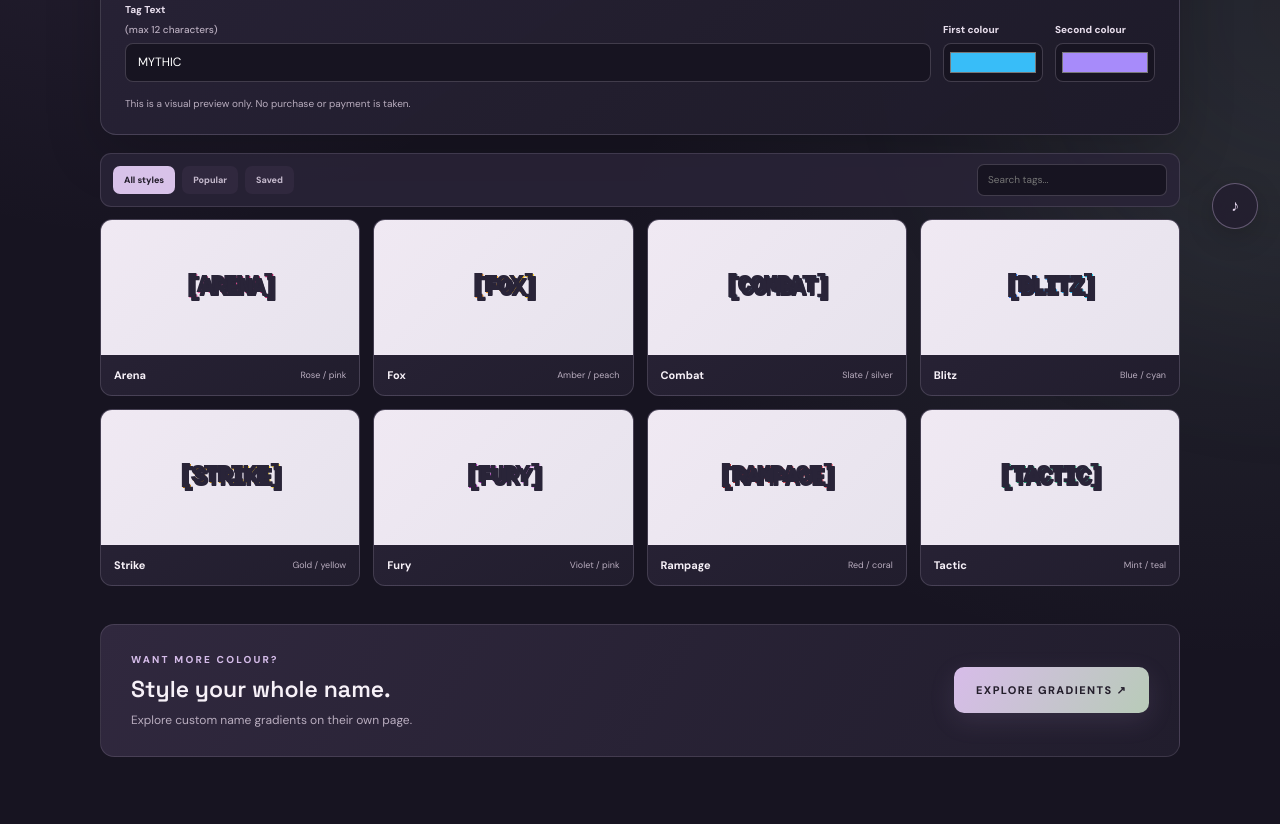
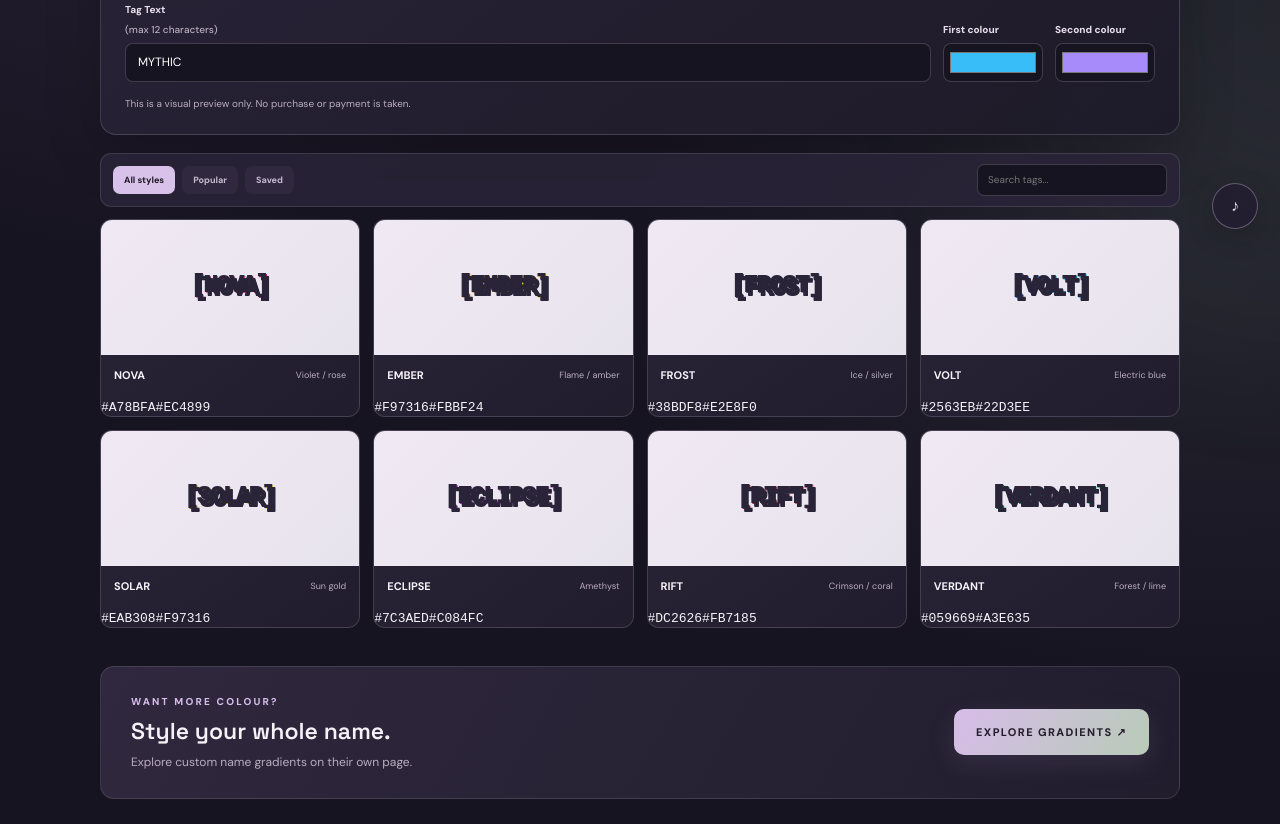
Before and after one commit to swyftw/core-smp-website, a plain HTML site: page tags.html in a window 1280 px wide. Shown: the part 549-1373 px from the top of the page. Drawn offline with Linux system fonts and the light colour scheme.

Commit message:
Give CORE tag designs original names and visible hex swatches

```diff
--- a/tags.html
+++ b/tags.html
@@ -28,14 +28,14 @@
     </section>
     <section class="catalog-toolbar"><div class="catalog-tabs"><span class="catalog-tab active">All styles</span><span class="catalog-tab">Popular</span><span class="catalog-tab">Saved</span></div><input class="catalog-search" type="search" placeholder="Search tags..." aria-label="Search tags"></section>
     <section class="design-grid" aria-label="Tag styles">
-      <article class="design-card" tabindex="0" role="button" aria-label="Use arena tag colours" data-colors="#f472b6,#be185d"><div class="design-art"><span class="pixel-tag sample-arena">[ARENA]</span></div><div class="design-info"><strong>Arena</strong><span>Rose / pink</span></div></article>
-      <article class="design-card" tabindex="0" role="button" aria-label="Use fox tag colours" data-colors="#fb923c,#facc15"><div class="design-art"><span class="pixel-tag sample-fox">[FOX]</span></div><div class="design-info"><strong>Fox</strong><span>Amber / peach</span></div></article>
-      <article class="design-card" tabindex="0" role="button" aria-label="Use combat tag colours" data-colors="#334155,#94a3b8"><div class="design-art"><span class="pixel-tag sample-combat">[COMBAT]</span></div><div class="design-info"><strong>Combat</strong><span>Slate / silver</span></div></article>
-      <article class="design-card" tabindex="0" role="button" aria-label="Use blitz tag colours" data-colors="#2563eb,#22d3ee"><div class="design-art"><span class="pixel-tag sample-blitz">[BLITZ]</span></div><div class="design-info"><strong>Blitz</strong><span>Blue / cyan</span></div></article>
-      <article class="design-card" tabindex="0" role="button" aria-label="Use strike tag colours" data-colors="#a16207,#fde047"><div class="design-art"><span class="pixel-tag sample-strike">[STRIKE]</span></div><div class="design-info"><strong>Strike</strong><span>Gold / yellow</span></div></article>
-      <article class="design-card" tabindex="0" role="button" aria-label="Use fury tag colours" data-colors="#a21caf,#f0abfc"><div class="design-art"><span class="pixel-tag sample-fury">[FURY]</span></div><div class="design-info"><strong>Fury</strong><span>Violet / pink</span></div></article>
-      <article class="design-card" tabindex="0" role="button" aria-label="Use rampage tag colours" data-colors="#991b1b,#fb7185"><div class="design-art"><span class="pixel-tag sample-rampage">[RAMPAGE]</span></div><div class="design-info"><strong>Rampage</strong><span>Red / coral</span></div></article>
-      <article class="design-card" tabindex="0" role="button" aria-label="Use tactic tag colours" data-colors="#047857,#6ee7b7"><div class="design-art"><span class="pixel-tag sample-tactic">[TACTIC]</span></div><div class="design-info"><strong>Tactic</strong><span>Mint / teal</span></div></article>
+      <article class="design-card" tabindex="0" role="button" aria-label="Apply NOVA tag palette" data-colors="#a78bfa,#ec4899"><div class="design-art"><span class="pixel-tag sample-arena">[NOVA]</span></div><div class="design-info"><strong>NOVA</strong><span>Violet / rose</span></div><div class="palette-details"><span class="swatch" style="--swatch:#a78bfa"></span><code>#A78BFA</code><span class="swatch" style="--swatch:#ec4899"></span><code>#EC4899</code></div></article>
+      <article class="design-card" tabindex="0" role="button" aria-label="Apply EMBER tag palette" data-colors="#f97316,#fbbf24"><div class="design-art"><span class="pixel-tag sample-fox">[EMBER]</span></div><div class="design-info"><strong>EMBER</strong><span>Flame / amber</span></div><div class="palette-details"><span class="swatch" style="--swatch:#f97316"></span><code>#F97316</code><span class="swatch" style="--swatch:#fbbf24"></span><code>#FBBF24</code></div></article>
+      <article class="design-card" tabindex="0" role="button" aria-label="Apply FROST tag palette" data-colors="#38bdf8,#e2e8f0"><div class="design-art"><span class="pixel-tag sample-combat">[FROST]</span></div><div class="design-info"><strong>FROST</strong><span>Ice / silver</span></div><div class="palette-details"><span class="swatch" style="--swatch:#38bdf8"></span><code>#38BDF8</code><span class="swatch" style="--swatch:#e2e8f0"></span><code>#E2E8F0</code></div></article>
+      <article class="design-card" tabindex="0" role="button" aria-label="Apply VOLT tag palette" data-colors="#2563eb,#22d3ee"><div class="design-art"><span class="pixel-tag sample-blitz">[VOLT]</span></div><div class="design-info"><strong>VOLT</strong><span>Electric blue</span></div><div class="palette-details"><span class="swatch" style="--swatch:#2563eb"></span><code>#2563EB</code><span class="swatch" style="--swatch:#22d3ee"></span><code>#22D3EE</code></div></article>
+      <article class="design-card" tabindex="0" role="button" aria-label="Apply SOLAR tag palette" data-colors="#eab308,#f97316"><div class="design-art"><span class="pixel-tag sample-strike">[SOLAR]</span></div><div class="design-info"><strong>SOLAR</strong><span>Sun gold</span></div><div class="palette-details"><span class="swatch" style="--swatch:#eab308"></span><code>#EAB308</code><span class="swatch" style="--swatch:#f97316"></span><code>#F97316</code></div></article>
+      <article class="design-card" tabindex="0" role="button" aria-label="Apply ECLIPSE tag palette" data-colors="#7c3aed,#c084fc"><div class="design-art"><span class="pixel-tag sample-fury">[ECLIPSE]</span></div><div class="design-info"><strong>ECLIPSE</strong><span>Amethyst</span></div><div class="palette-details"><span class="swatch" style="--swatch:#7c3aed"></span><code>#7C3AED</code><span class="swatch" style="--swatch:#c084fc"></span><code>#C084FC</code></div></article>
+      <article class="design-card" tabindex="0" role="button" aria-label="Apply RIFT tag palette" data-colors="#dc2626,#fb7185"><div class="design-art"><span class="pixel-tag sample-rampage">[RIFT]</span></div><div class="design-info"><strong>RIFT</strong><span>Crimson / coral</span></div><div class="palette-details"><span class="swatch" style="--swatch:#dc2626"></span><code>#DC2626</code><span class="swatch" style="--swatch:#fb7185"></span><code>#FB7185</code></div></article>
+      <article class="design-card" tabindex="0" role="button" aria-label="Apply VERDANT tag palette" data-colors="#059669,#a3e635"><div class="design-art"><span class="pixel-tag sample-tactic">[VERDANT]</span></div><div class="design-info"><strong>VERDANT</strong><span>Forest / lime</span></div><div class="palette-details"><span class="swatch" style="--swatch:#059669"></span><code>#059669</code><span class="swatch" style="--swatch:#a3e635"></span><code>#A3E635</code></div></article>
     </section>
     <section class="catalog-switch"><div><span class="section-kicker">WANT MORE COLOUR?</span><h2>Style your whole name.</h2><p>Explore custom name gradients on their own page.</p></div><a class="button button-gold" href="gradients.html">EXPLORE GRADIENTS ↗</a></section>
   </main>
```
